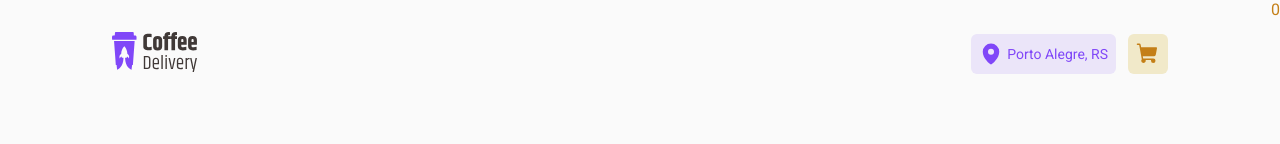
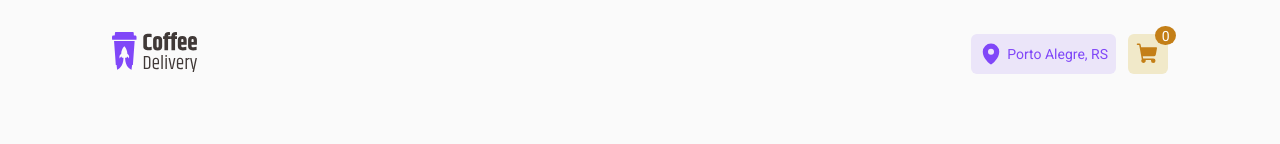
Before and after one commit to gabifrancamr/coffeDelivery, a React (Vite) app: page / in a window 1280 px wide. Shown: the top 144 px of the page. Built offline with nearby package versions, Linux system fonts and the light colour scheme; the HTML template or start-up script is replaced by a standard one.

Commit message:
uso do useContext em home para aparecer contagem de itens no carrinho

```diff
--- a/src/components/Header.tsx
+++ b/src/components/Header.tsx
@@ -6,7 +6,7 @@ import { useContext } from 'react'
 import { CartContext } from '../contexts/CartProvider'
 
 export function Header() {
-  const { cartItems } = useContext(CartContext)
+  const { quantityTotal } = useContext(CartContext)
   return (
     <HeaderContent>
       <NavLink to="">
@@ -19,7 +19,7 @@ export function Header() {
         </Localization>
         <NavLink to="/checkout">
           <ShoppingCart size={24} weight="fill" />
-          <QuantityItems>{cartItems.length}</QuantityItems>
+          <QuantityItems>{quantityTotal}</QuantityItems>
         </NavLink>
       </Actions>
     </HeaderContent>
--- a/src/components/styles.ts
+++ b/src/components/styles.ts
@@ -20,6 +20,7 @@ export const Actions = styled.div`
     align-items: center;
     color: ${(props) => props.theme['yellow-dark']};
     cursor: pointer;
+    position: relative;
   }
 `
 
@@ -39,12 +40,14 @@ export const Localization = styled.div`
   }
 `
 
-export const ShopCart = styled.div`
-  position: relative;
-`
-
 export const QuantityItems = styled.div`
   position: absolute;
-  top: 0;
-  right: 0;
+  top: -0.5rem;
+  right: -0.5rem;
+
+  background-color: ${(props) => props.theme['yellow-dark']};
+  color: ${(props) => props.theme.white};
+  font-size: 0.875rem;
+  border-radius: 50%;
+  padding: 0.1rem 0.4rem;
 `
```
